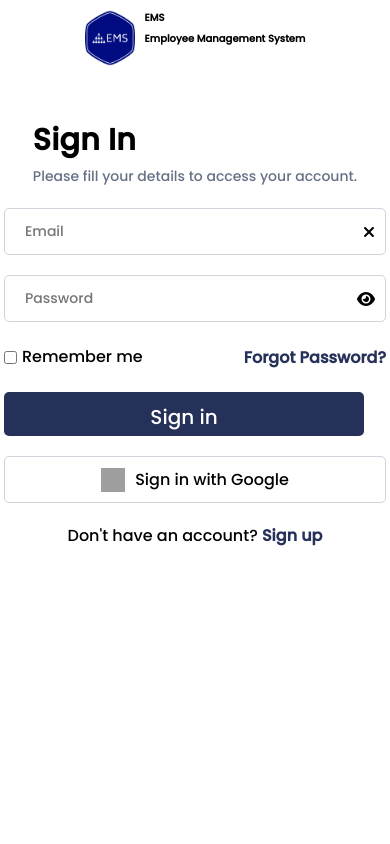
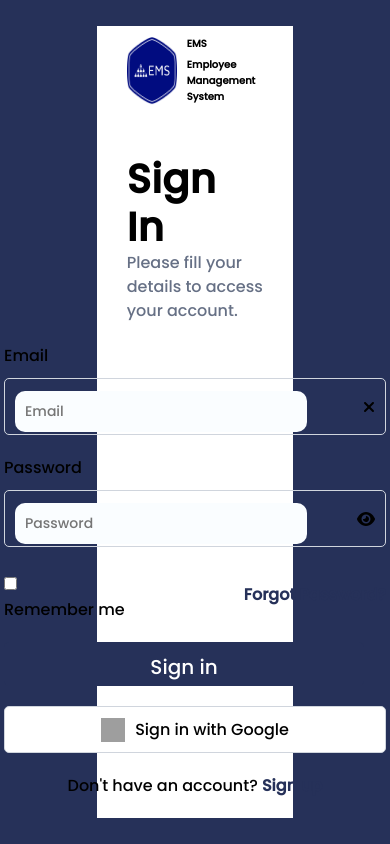
Before and after one commit to vnpt-epay-interns/EMS-frontend, a Vue app: page /login in a window 390 px wide. Built offline with nearby package versions, Linux system fonts and the light colour scheme; grey boxes are pictures that could not be loaded.

Commit message:
Revert "fix responsive for login pag"
This reverts commit 1ba777a7fcde51381b9eca7b5723aa3f2df82d3f.

```diff
--- a/env.js
+++ b/env.js
@@ -1,2 +1 @@
 export const VUE_APP_BACKEND_URL="https://employeemanagementsystem-production.up.railway.app"
-// export const VUE_APP_BACKEND_URL="https://e-commerce-production-c466.up.railway.app"
--- a/src/main.js
+++ b/src/main.js
@@ -2,6 +2,7 @@ import { createApp } from 'vue'
 import App from './App.vue'
 import router from './router/index'
 import './assets/main.css'
+import cors from 'cors'
 
 /* import the fontawesome core */
 import { library } from '@fortawesome/fontawesome-svg-core'
--- a/src/views/auth/Login/Login.vue
+++ b/src/views/auth/Login/Login.vue
@@ -27,20 +27,19 @@
         display: flex;
         justify-content: center;
         align-items: center;
-        max-height: 100vh;
-        min-height: fit-content;
+        min-height: 100vh;
+        height: fit-content;
     }
 
     .container {
-        min-width: 35%;
-        /* height: 100%; */
+        width: 35%;
+        height: 100%;
         max-width: 800px;
         display: flex;
         flex-direction: column;
         gap: 20px;
         align-items: center;
-        min-height: 100vh;
-        padding: 10px 20px;
+                min-height: 60vh;
 
         background: #fff;
         padding: 0 30px 0;
@@ -52,7 +51,7 @@
 
     .login__container__header__title {
         font-weight: 700;
-        font-size: 30px;
+        font-size: 40px;
         line-height: 48px;
         letter-spacing: 0.01em;
         text-transform: capitalize;
@@ -60,7 +59,7 @@
 
     .login__container__header__description {
         font-weight: 400;
-        font-size: 14px;
+        font-size: 16px;
         line-height: 24px;
         color: #667085;
     }
--- a/src/views/auth/Login/LoginForm.vue
+++ b/src/views/auth/Login/LoginForm.vue
@@ -1,7 +1,5 @@
 <script setup>
     import { ref } from 'vue'
-    import axios from 'axios'
-    import { VUE_APP_BACKEND_URL } from '../../../../env.js'
 
     const email = ref('')
     const showPassword = ref(false)
@@ -10,29 +8,20 @@
     const togglePassword = () => {
         showPassword.value = !showPassword.value
     }
-
-    async function handleSubmit() {
-        const body = {
-            email: email.value,
-            password: password.value
-        }
-
-        const response = await axios.post(`${VUE_APP_BACKEND_URL}/api/auth/login`, body);
-        console.log(response.data)
-    }
 </script>
 
 <template>
     <div class="login__container__body">
         <form class="login__container__body__form" @submit.prevent="login">
             <div class="login__container__body__form__group">
+                <label for="email" class="login__container__body__form__group__label">Email</label>
                 <div class="input_container">
                     <input type="email" id="email" class="login__container__body__form__group__input" placeholder="Email" v-model="email" />
                     <font-awesome-icon class="icon" icon="fa-solid fa-xmark" @click="email='' "/>
                 </div>
             </div>
             <div class="login__container__body__form__group">
-
+                <label for="password" class="login__container__body__form__group__label">Password</label>
                 <div class="input_container">
                     <input :type="showPassword ? 'text' : 'password'" id="password" class="login__container__body__form__group__input" placeholder="Password" v-model="password" />
                     <font-awesome-icon class="icon" :icon="showPassword ? 'fa-solid fa-eye-slash' : 'fa-solid fa-eye'" @click="togglePassword" />
@@ -50,7 +39,7 @@
                 </div>
             </div>
             <div class="login__container__body__form__group">
-                <button type="submit" class="login__container__body__form__group__button" @click="handleSubmit">Sign in</button>
+                <button type="submit" class="login__container__body__form__group__button">Sign in</button>
             </div>
 
             <div class="login__container__body__form__group login__container__body__form__group__button__google">
@@ -58,21 +47,19 @@
                 Sign in with Google
             </div>
             <div class="login__container__body__form__group">
-                <p class="sigup_optional">Don't have an account? <a href="" >Sign up</a></p>
+                <p class="sigup_optional">Don't have an account? <a href="">Sign up</a></p>
             </div>
         </form>
     </div>
 </template>
 
 <style scoped>
-    /* .login__container__body {
-        background: red;
-    }    */
+    .login__container__body {
+
+    }
 
     input {
         font-size: 14px;
-        margin: 0;
-        background: none;
     }
     input:focus {
         outline: none;
@@ -97,11 +84,6 @@
         border-radius: 5px;
     }
 
-    .remember {
-        display: flex;
-        align-items: center;
-        line-height: 30px;
-    }
     .remember_container {
         display: flex;
         justify-content: space-between;
--- a/src/views/auth/Register/RegisterForm.vue
+++ b/src/views/auth/Register/RegisterForm.vue
@@ -23,18 +23,13 @@ const handleClick = async () => {
         firstName: firstName.value,
         lastName: lastName.value,
         email: email.value,
-        password: password.value
+        password: password.value,
     }
-    const config = {
-        headers: {
-            "Content-type": "application/json",
-            'Access-Control-Allow-Origin': '*',
-            'Access-Control-Allow-Headers': '*',
-            'Access-Control-Allow-Credentials': 'true'
 
-        },
-    };
-    const response = await axios.post(`${VUE_APP_BACKEND_URL}/api/auth/register-account`, body, config);
+    // axios.defaults.withCredentials = true;
+    const response = await axios.post(`${VUE_APP_BACKEND_URL}/auth/register`, {
+        withCredentials: true,
+    }, body);
 
 
     const data = response.data;
--- a/vite.config.js
+++ b/vite.config.js
@@ -6,10 +6,6 @@ import vue from '@vitejs/plugin-vue'
 // https://vitejs.dev/config/
 export default defineConfig({
   plugins: [vue()],
-  devServer: {
-    headers: {"Access-Control-Allow-Origin": "*"},
-    proxy: 'https://employeemanagementsystem-production.up.railway.app'
-  },
   resolve: {
     alias: {
       '@': fileURLToPath(new URL('./src', import.meta.url))
@@ -17,3 +13,10 @@ export default defineConfig({
   }
 
 })
+
+
+module.exports = {
+  devServer: {
+    proxy: 'https://employeemanagementsystem-production.up.railway.app'
+  }
+}
```
